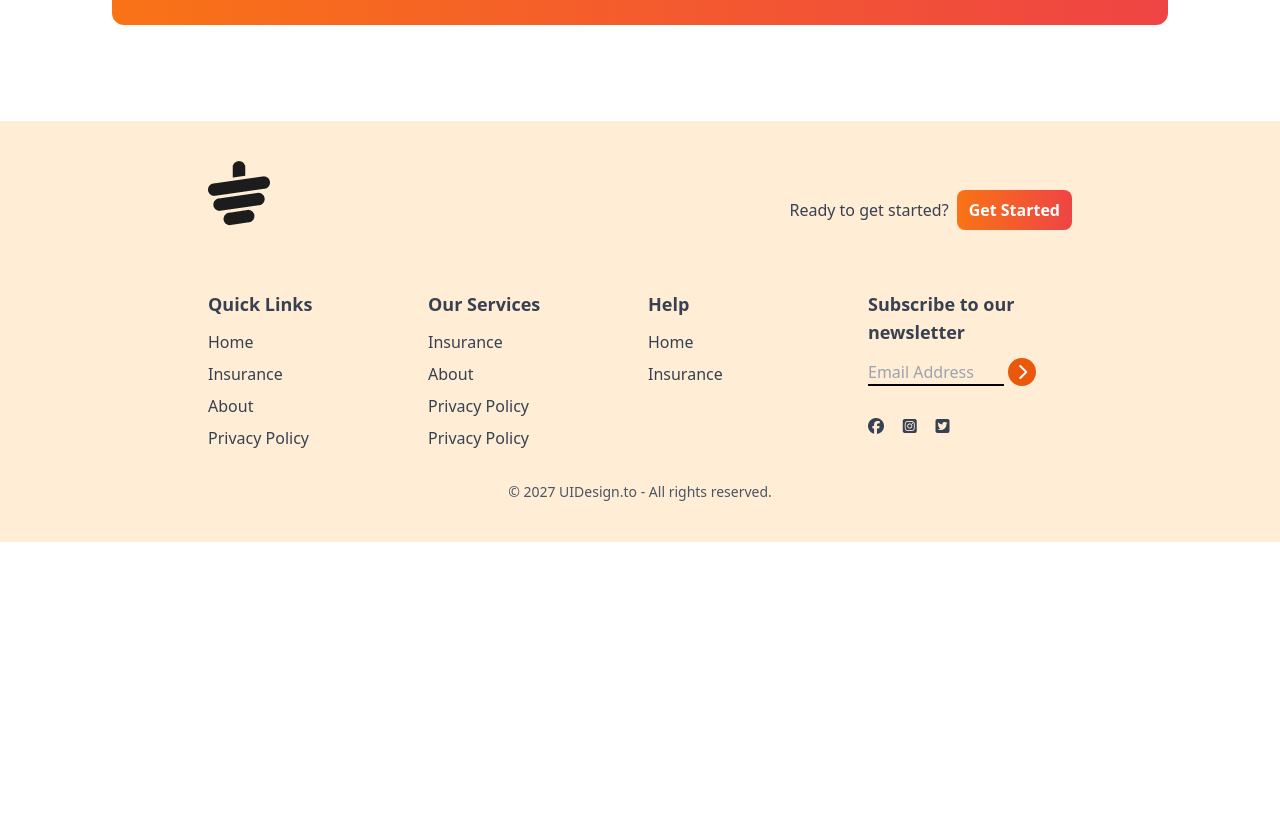
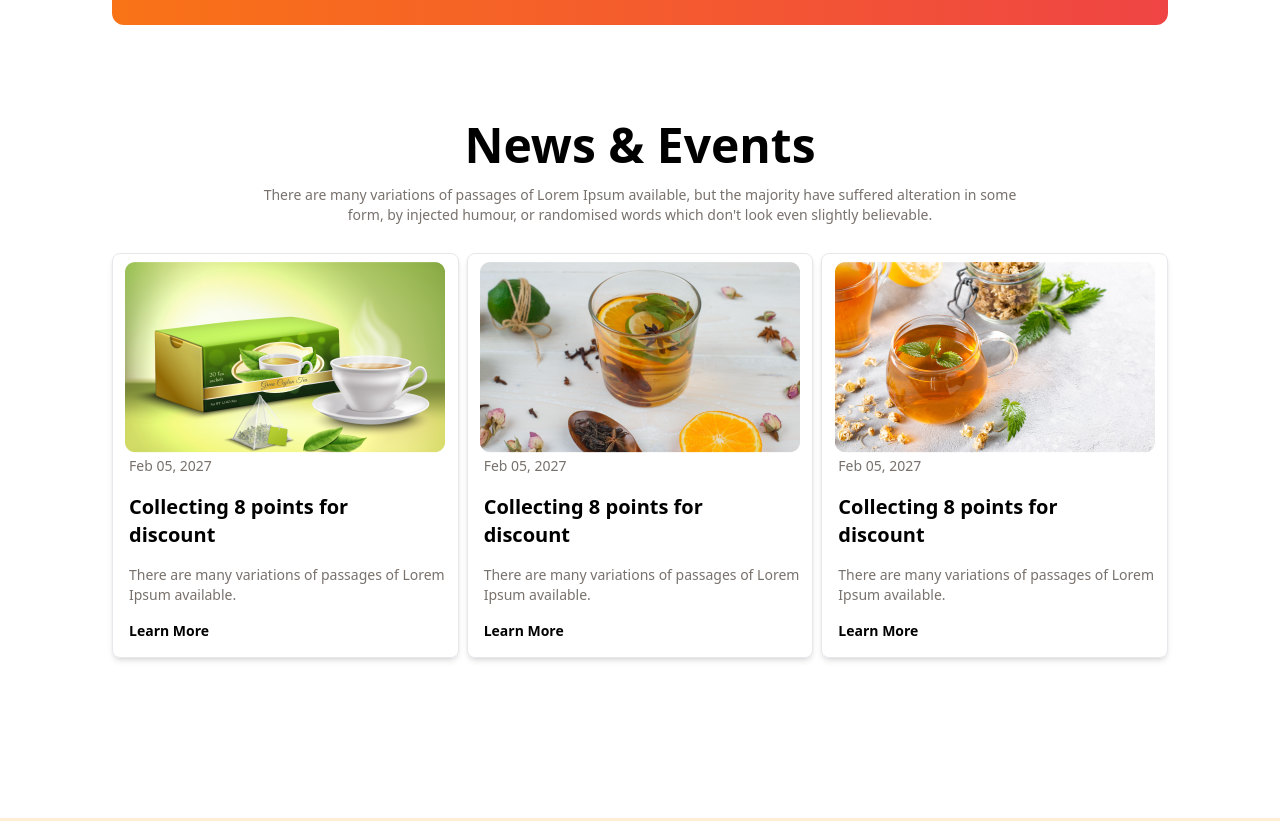
Before and after one commit to tan-vir828/tea-house, a plain HTML site: page index.html in a window 1280 px wide. Shown: the part 2500-3321 px from the top of the page. Before the commit the page ends 3042 px from the top, so only its background shows below. Drawn offline with nearby package versions, Linux system fonts and the light colour scheme.

Commit message:
news section

```diff
--- a/index.html
+++ b/index.html
@@ -246,6 +246,49 @@
           </div>
         </div>
       </section>
+      <!-- news event -->
+       <section pt-3 pb-3>
+        <div class=" text-center">
+          <h1 class="font-extrabold text-5xl pb-4">News & Events</h1>
+          <p class="text-sm text-stone-500 w-3/4  mx-auto pb-7">There are many variations of passages of Lorem Ipsum available, but the majority have suffered alteration in some form, by injected humour, or randomised words which don't look even slightly believable. </p>
+        </div>
+        <!-- card container -->
+        <div class="grid grid-cols-1 md:grid-cols-3 md:gap-2 text-center items-center pb-40">
+          <div class="rounded-lg shadow-md border border-gray-200 ">
+            <img class="mx-auto pt-2" src="./images/news-1.png" alt="">
+            <div class="text-left pl-4">
+
+            <small class="text-sm font-medium  text-stone-500">Feb 05, 2027</small>
+            <h3 class="font-extrabold text-xl py-4">Collecting 8 points for <br> discount</h3>
+            <p class=" text-sm font-medium  text-stone-500 ">There are many variations of passages of Lorem Ipsum available.</p>
+            <button class="font-extrabold text-sm py-4">Learn More</button>
+            </div>
+
+          </div>
+          <div class="rounded-lg shadow-md border border-gray-200 ">
+            <img class="mx-auto pt-2" src="./images/news-2.png" alt="">
+            <div class="text-left pl-4">
+
+            <small class="text-sm font-medium  text-stone-500">Feb 05, 2027</small>
+            <h3 class="font-extrabold text-xl py-4">Collecting 8 points for <br> discount</h3>
+            <p class=" text-sm font-medium  text-stone-500 ">There are many variations of passages of Lorem Ipsum available.</p>
+            <button class="font-extrabold text-sm py-4">Learn More</button>
+            </div>
+
+          </div>
+          <div class="rounded-lg shadow-md border border-gray-200 ">
+            <img class="mx-auto pt-2" src="./images/news-3.png" alt="">
+            <div class="text-left pl-4">
+
+            <small class="text-sm font-medium  text-stone-500">Feb 05, 2027</small>
+            <h3 class="font-extrabold text-xl py-4">Collecting 8 points for <br> discount</h3>
+            <p class=" text-sm font-medium  text-stone-500 ">There are many variations of passages of Lorem Ipsum available.</p>
+            <button class="font-extrabold text-sm py-4">Learn More</button>
+            </div>
+
+          </div>
+        </div>
+       </section>
     </main>
     <footer class="bg-orange-100 text-gray-700 py-10 px-4 md:px-16">
       <div class="w-9/12 mx-auto">
```
